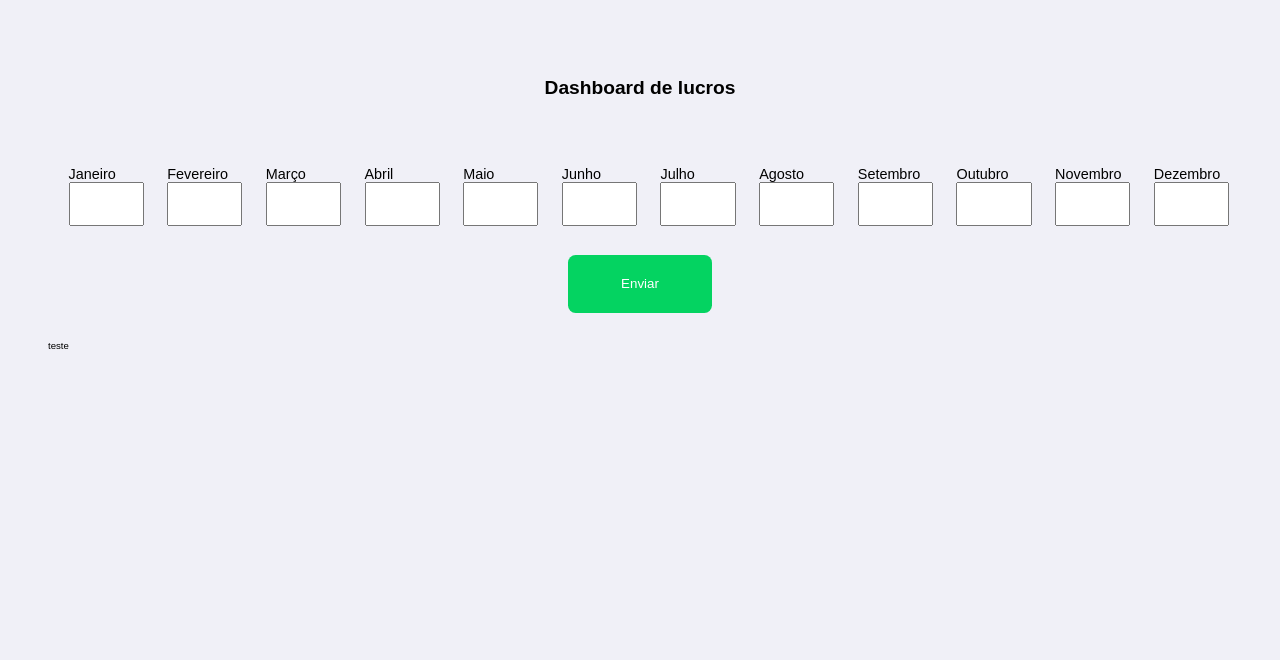
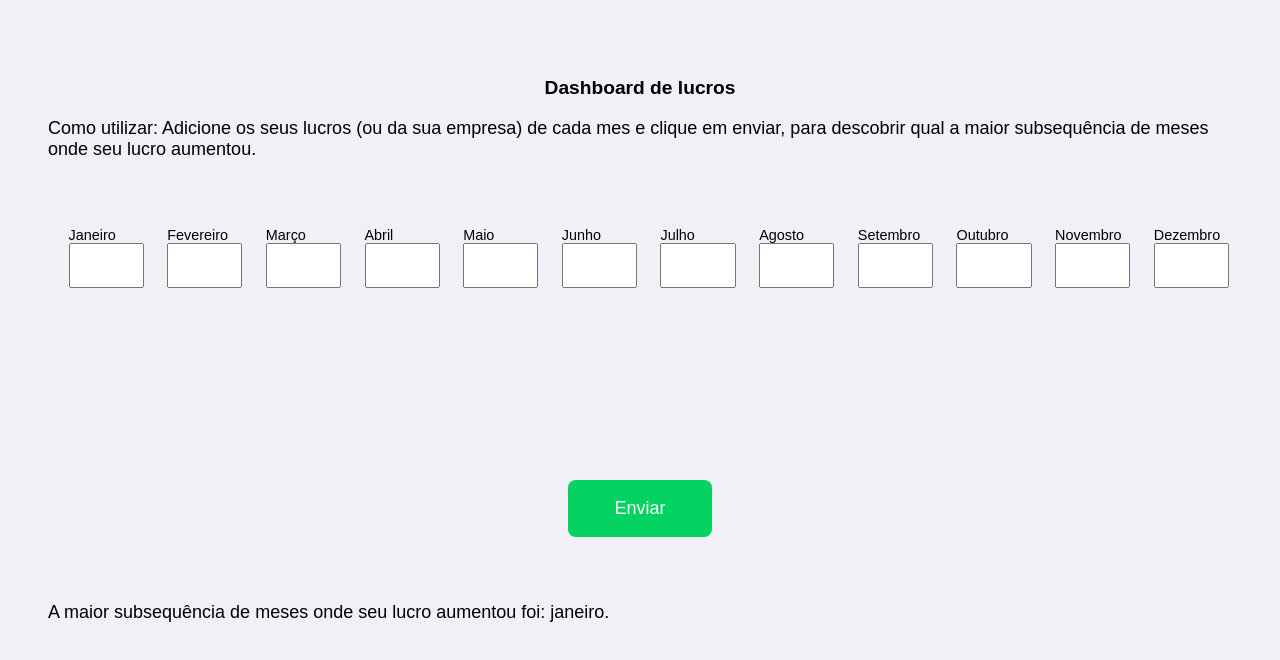
Before and after one commit to projeto-de-algoritmos/DC_projeto, a plain HTML site: page index.html in a window 1280 px wide. Both pictures are taken after a click on the button "Enviar". Drawn offline with Linux system fonts and the light colour scheme.

Commit message:
finishing ans function

```diff
--- a/index.html
+++ b/index.html
@@ -11,6 +11,11 @@
     <div class="content">
       <h1>Dashboard de lucros</h1>
 
+      <div class="instrucoes">
+        Como utilizar: Adicione os seus lucros (ou da sua empresa) de cada mes e
+        clique em enviar, para descobrir qual a maior subsequência de meses onde
+        seu lucro aumentou.
+      </div>
       <form action="">
         <div class="inputs">
           <div class="campo">
--- a/index.js
+++ b/index.js
@@ -90,14 +90,18 @@ function findSubsequence({ A, maxIndex, pre }) {
   console.log(solution);
   console.log(solutionMeses);
 
-  showAnswer();
+  showAnswer(solutionMeses);
 }
 
-function showAnswer() {
+function showAnswer(sol) {
   var div = document.getElementById('resposta');
 
   var ans = document.createElement('p');
 
-  ans.innerHTML = 'teste';
+  ans.id = 'respostap';
+  ans.innerHTML =
+    'A maior subsequência de meses onde seu lucro aumentou foi: ' +
+    sol.join(', ') +
+    '.';
   div.appendChild(ans);
 }
--- a/styles.css
+++ b/styles.css
@@ -33,6 +33,13 @@ h1 {
   margin-top: 8rem;
 }
 
+.instrucoes {
+  margin: auto;
+  margin-top: 2rem;
+
+  font-size: large;
+}
+
 form {
   display: flex;
   flex-direction: column;
@@ -42,11 +49,14 @@ form {
 button {
   width: 15rem;
   height: 6rem;
-  margin: 3rem auto;
+  margin: 5rem auto;
 
+  margin-top: 20rem;
   border-radius: 0.8rem;
 
   margin-bottom: 1.8rem;
+
+  font-size: large;
 
   border-style: none;
   display: flex;
@@ -92,3 +102,10 @@ label {
   flex-direction: column;
   width: 6rem;
 }
+
+#respostap {
+  font-size: large;
+  margin: auto;
+
+  margin-top: 5rem;
+}
```
Also changed, not shown: maior_sub.js (deleted, +0 -44 lines).
